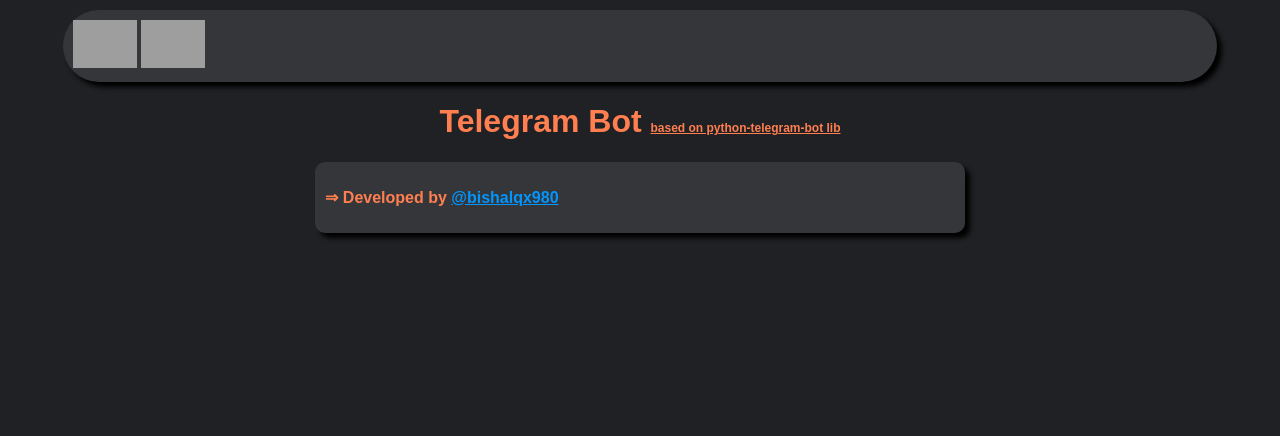
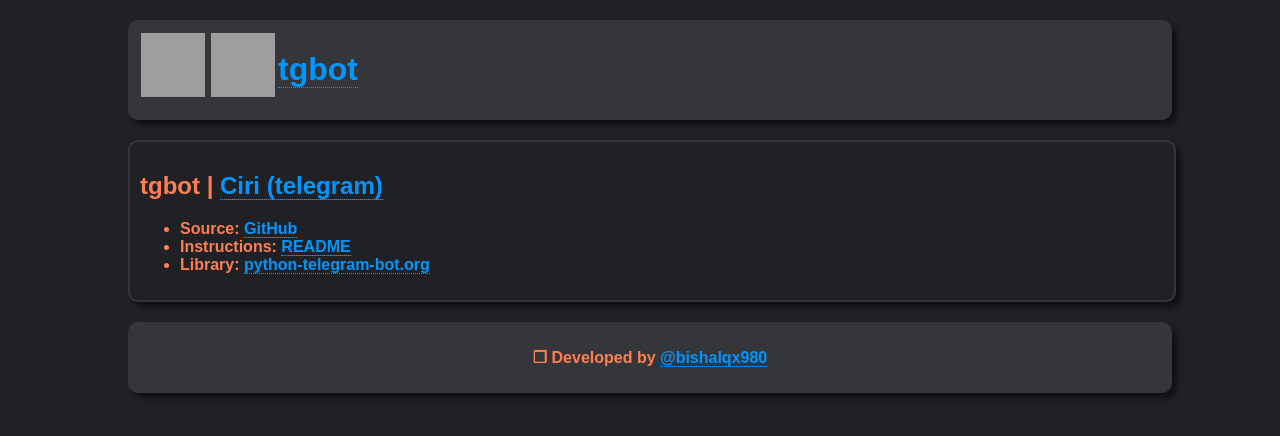
Before and after one commit to bishalqx980/tgbot, a plain HTML site: page bot/utils/templates/index.html in a window 1280 px wide. Drawn offline with Linux system fonts and the light colour scheme; grey boxes are pictures that could not be loaded.

```diff
--- a/bot/utils/templates/index.html
+++ b/bot/utils/templates/index.html
@@ -3,32 +3,43 @@
 <head>
     <meta charset="UTF-8">
     <meta name="viewport" content="width=device-width, initial-scale=1.0">
-    <title>python-telegram-bot</title>
+    <title>tgbot - lib: python-telegram-bot</title>
+    <link rel="shortcut icon" href="https://bishalqx980.github.io/bishalqx980/assets/images/social_icons/telegram.png" type="image/x-icon">
     <style>
         body {
-            width: auto;
+            width: 1080px;
+            max-width: 80%;
             margin: auto;
-            padding: 10px;
+            margin-top: 20px;
             background-color: rgb(32, 33, 36);
             color: coral;
             font-family: sans-serif;
         }
 
         .title {
-            width: 90%;
-            margin: auto;
-            border-radius: 100px;
-            box-shadow: 5px 5px 5px rgb(0, 0, 0);
+            width: 100%;
+            padding: 10px;
+            border-radius: 10px;
+            box-shadow: 5px 5px 5px rgb(0, 0, 0, 0.5);
             background-color: rgb(53, 54, 58);
-            padding: 10px;
+            display: inline-flex;
         }
 
         .title_img {
             width: 64px;
+            height: 64px;
+            padding: 3px;
         }
 
         .main {
-            text-align: center;
+            width: 100%;
+            margin-top: 20px;
+            padding: 10px;
+            border: 2px solid rgb(53, 54, 58);
+            border-radius: 10px;
+            box-shadow: 5px 5px 5px rgb(0, 0, 0, 0.5);
+            background-color: rgb(32, 33, 36);
+            font-weight: bold;
         }
 
         .small {
@@ -36,18 +47,25 @@
             text-decoration: underline;
         }
 
-        .index {
-            width: 50%;
-            margin: auto;
+        .creditDiv {
+            width: 100%;
+            margin-top: 20px;
+            text-align: center;
+            padding: 10px;
+            border-radius: 10px;
+            box-shadow: 5px 5px 5px rgb(0, 0, 0, 0.5);
             background-color: rgb(53, 54, 58);
-            padding: 10px;
-            box-shadow: 5px 5px 5px rgb(0, 0, 0);
-            border-radius: 10px;
             font-weight: bold;
         }
 
         a {
             color: rgb(0, 150, 255);
+            text-decoration: none;
+            border-bottom: 1px dotted;
+        }
+
+        a:hover {
+            color: rgb(0, 120, 255);
         }
     </style>
 </head>
@@ -55,14 +73,20 @@
     <div class="title">
         <img class="title_img" src="https://bishalqx980.github.io/bishalqx980/assets/images/social_icons/telegram.png" alt="">
         <img class="title_img" src="https://bishalqx980.github.io/bishalqx980/other/python-telegram-bot.png" alt="">
+        <h1><a href="https://github.com/bishalqx980/tgbot">tgbot</a></h1>
     </div>
 
     <div class="main">
-        <h1>Telegram Bot <span class="small">based on python-telegram-bot lib</span></h1>
+        <h2>tgbot | <a href="https://t.me/MissCiri_bot">Ciri (telegram)</a></h2>
+        <ul>
+            <li>Source: <a href="https://github.com/bishalqx980/tgbot">GitHub</a></li>
+            <li>Instructions: <a href="https://github.com/bishalqx980/tgbot/blob/main/README.md">README</a></li>
+            <li>Library: <a href="https://python-telegram-bot.org/">python-telegram-bot.org</a></li>
+        </ul>
     </div>
 
-    <div class="index">
-        <p>⇒ Developed by <a href="https://bishalqx980.github.io/bishalqx980/">@bishalqx980</a></p>
+    <div class="creditDiv">
+        <p>❐ Developed by <a href="https://bishalqx980.github.io/bishalqx980/">@bishalqx980</a></p>
     </div>
 </body>
 </html>
```
Also changed, not shown: docs/index.html (added, +12 -0 lines), 1 other file.
